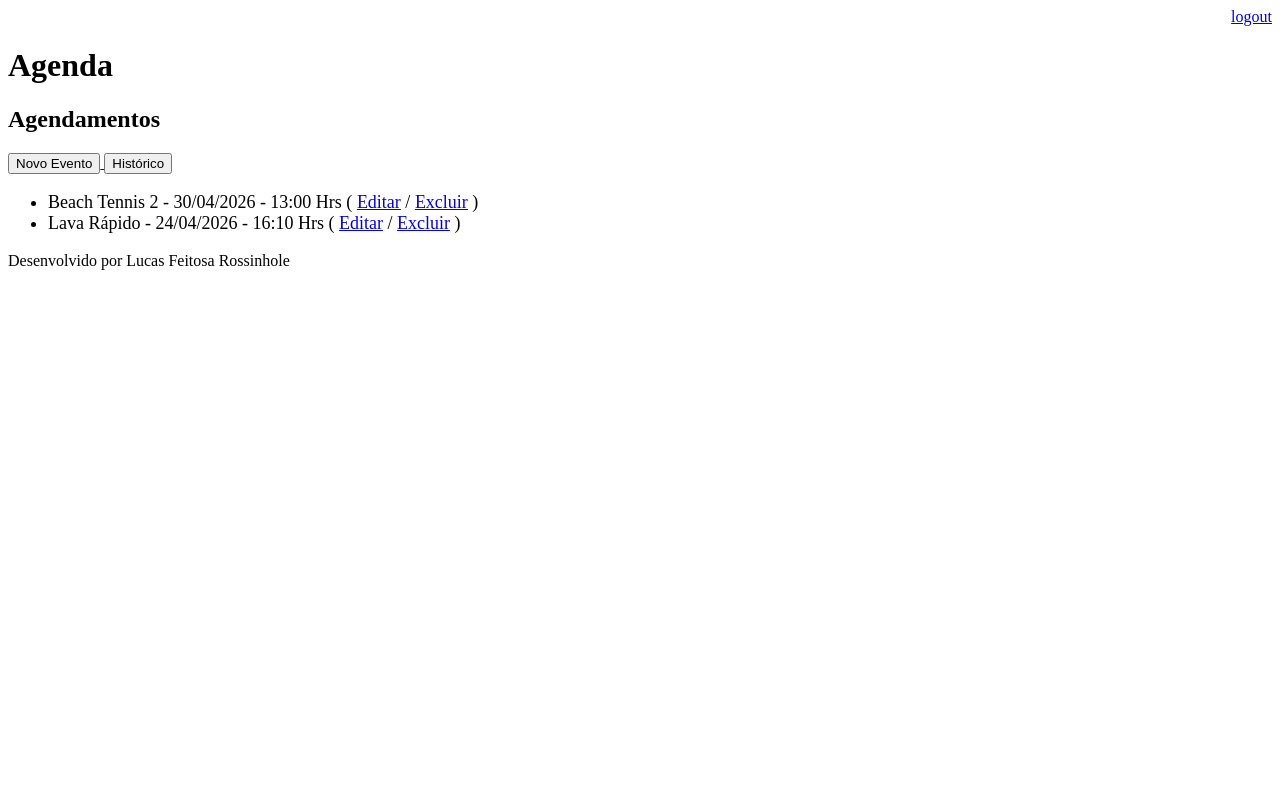
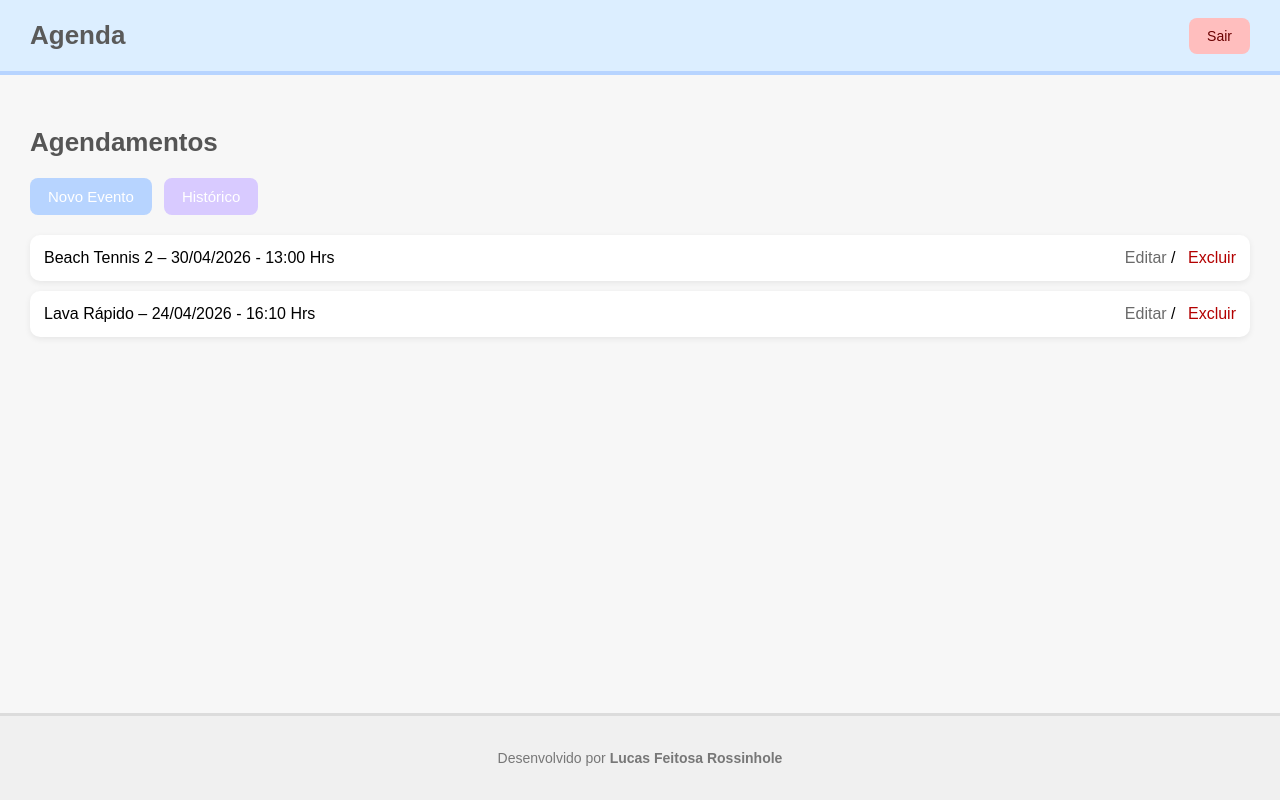
Before and after one commit to lfrossinhole/curso-django-dio-2-agenda, a Django app: page /agenda/ in a window 1280 px wide. Run offline with Django 5.2, Linux system fonts and the light colour scheme; a user stored in the database is signed in; data comes from the database, SQL or seed files in the repository; both versions use the stored data as it was after the commit.

Commit message:
feat: estilização das paginas html

```diff
--- a/agenda/settings.py
+++ b/agenda/settings.py
@@ -116,3 +116,7 @@
 # https://docs.djangoproject.com/en/6.0/howto/static-files/
 
 STATIC_URL = 'static/'
+
+STATICFILES_DIRS = [
+    BASE_DIR / 'static'
+]
--- /dev/null
+++ b/static/css/style.css
@@ -0,0 +1,266 @@
+/* =======================
+   ESTILO GERAL
+======================= */
+body {
+    margin: 0;
+    padding: 0;
+    font-family: "Poppins", sans-serif;
+    background: #f7f7f7;
+}
+
+/* =======================
+   TELA DE LOGIN
+======================= */
+.login-body {
+    display: flex;
+    justify-content: center;
+    align-items: center;
+    height: 100vh;
+}
+
+.login-container {
+    background: #ffffff;
+    padding: 40px 35px;
+    border-radius: 12px;
+    width: 350px;
+    box-shadow: 0px 4px 20px rgba(0,0,0,0.08);
+
+    /* Tons pastéis suaves */
+    border-top: 6px solid #c9dfff;   /* azul pastel */
+}
+
+.login-title {
+    text-align: center;
+    margin-bottom: 25px;
+    font-size: 28px;
+    color: #6a6a6a;
+}
+
+/* Formulário */
+.login-form {
+    display: flex;
+    flex-direction: column;
+}
+
+.login-form label {
+    margin-top: 10px;
+    margin-bottom: 5px;
+    color: #777;
+    font-size: 14px;
+}
+
+.login-form input {
+    padding: 12px;
+    border: 2px solid #dce7ff;
+    border-radius: 8px;
+    outline: none;
+    transition: .2s;
+    font-size: 14px;
+}
+
+.login-form input:focus {
+    border-color: #a9c6ff;
+}
+
+/* Botão */
+.btn-login {
+    margin-top: 20px;
+    padding: 12px;
+    background: #b7d4ff;
+    border: none;
+    border-radius: 8px;
+    color: #fff;
+    font-size: 16px;
+    cursor: pointer;
+    transition: .2s;
+}
+
+.btn-login:hover {
+    background: #9fc6ff;
+}
+
+/* Erros */
+.message-error {
+    margin-top: 20px;
+    background: #ffe0e0;
+    padding: 12px;
+    border-radius: 8px;
+    color: #b30000;
+    text-align: center;
+    border-left: 4px solid #ff9b9b;
+}
+
+/* =======================
+   HEADER
+======================= */
+
+.header {
+    width: 100%;
+    background: #dceeff; /* azul pastel */
+    padding: 20px 30px;
+    box-sizing: border-box;
+    display: flex;
+    justify-content: space-between;
+    align-items: center;
+    border-bottom: 4px solid #b7d4ff;
+}
+
+.header-title {
+    margin: 0;
+    font-size: 26px;
+    color: #5a5a5a;
+}
+
+.header-nav a.logout-btn {
+    background: #ffbebe;
+    color: #6a0000;
+    padding: 10px 18px;
+    border-radius: 8px;
+    text-decoration: none;
+    font-size: 14px;
+    transition: 0.2s;
+}
+
+.header-nav a.logout-btn:hover {
+    background: #ff9c9c;
+}
+
+/* =======================
+   PÁGINA BASE
+======================= */
+
+.page-body {
+    margin: 0;
+    min-height: 100vh;
+    display: flex;
+    flex-direction: column;
+}
+
+.page-content {
+    flex: 1;
+    padding: 30px;
+}
+
+/* =======================
+   FOOTER
+======================= */
+
+.footer {
+    text-align: center;
+    padding: 20px;
+    background: #f0f0f0;
+    color: #777;
+    border-top: 3px solid #dcdcdc;
+    font-size: 14px;
+}
+
+/* =======================
+   TÍTULOS E ESTRUTURA
+======================= */
+.page-title {
+    font-size: 26px;
+    margin-bottom: 20px;
+    color: #555;
+}
+
+/* =======================
+   BOTÕES
+======================= */
+.btn {
+    display: inline-block;
+    padding: 10px 18px;
+    border-radius: 8px;
+    font-size: 15px;
+    text-decoration: none;
+    color: #fff;
+    transition: 0.2s;
+}
+
+.pastel-blue { background: #b7d4ff; }
+.pastel-blue:hover { background: #9fc6ff; }
+
+.pastel-purple { background: #d8caff; }
+.pastel-purple:hover { background: #cbb9ff; }
+
+.pastel-gray { background: #cccccc; }
+.pastel-gray:hover { background: #b7b7b7; }
+
+/* linha de botões */
+.actions-row {
+    display: flex;
+    gap: 12px;
+    margin-bottom: 20px;
+}
+
+/* =======================
+   LISTA DE EVENTOS
+======================= */
+.event-list {
+    list-style: none;
+    padding: 0;
+    margin-top: 20px;
+}
+
+.event-item {
+    background: #ffffff;
+    padding: 14px;
+    margin-bottom: 10px;
+    border-radius: 10px;
+    box-shadow: 0 2px 6px rgba(0,0,0,0.07);
+    display: flex;
+    justify-content: space-between;
+    align-items: center;
+}
+
+.event-late { border-left: 5px solid #ff9b9b; }
+.event-warning { border-left: 5px solid #ffd18a; }
+
+.event-actions a {
+    text-decoration: none;
+    margin-left: 8px;
+}
+
+.link-edit { color: #6a6a6a; }
+.link-edit:hover { text-decoration: underline; }
+
+.link-delete { color: #b30000; }
+.link-delete:hover { text-decoration: underline; }
+
+/* =======================
+   FORMULÁRIOS
+======================= */
+.form-card {
+    background: #ffffff;
+    padding: 25px;
+    border-radius: 12px;
+    width: 350px;
+    box-shadow: 0px 4px 20px rgba(0,0,0,0.08);
+}
+
+.form-default {
+    display: flex;
+    flex-direction: column;
+}
+
+.form-default label {
+    margin-top: 12px;
+    margin-bottom: 5px;
+    color: #777;
+}
+
+.form-default input,
+.form-default textarea {
+    padding: 10px;
+    border: 2px solid #dce7ff;
+    border-radius: 8px;
+    font-size: 14px;
+    outline: none;
+    transition: .2s;
+}
+
+.form-default input:focus,
+.form-default textarea:focus {
+    border-color: #a9c6ff;
+}
+
+.mt-20 { margin-top: 20px; }
--- a/templates/agenda.html
+++ b/templates/agenda.html
@@ -1,29 +1,31 @@
-<!-- Aula 3: Estendendo o template model-page.html para reutilizar o código do cabeçalho e rodapé da página -->
 {% extends "model-page.html" %}
 
-<!-- Aula 3: Preenchendo o bloco de conteúdo definido no template model-page.html -->
 {% block content %}
-<h2>Agendamentos</h2>
+<h2 class="page-title">Agendamentos</h2>
 
-<a href="evento/">
-    <button type="button">Novo Evento</button>
-</a>
-<a href="historico/">
-    <button type="button">Histórico</button>
-</a>
-<ul style="font-size: 18px">
-    {% for evento in eventos %} <!-- Aula 3: Percorrendo a lista de eventos e exibindo o título e a data de cada um -->
-    <li>
-        <div
-        {% if evento.get_evento_atrasado %} style="color: red" {% endif %}
-        {% if evento.get_evento_vencendo %} style="color: orange" {% endif %}
-        >
-            <!-- Aula 5: Verificando se o evento está atrasado e, se estiver, exibindo o título em vermelho -->
-            {{ evento.titulo }} - {{ evento.get_data_evento }}
-            ( <a href="evento/?id={{ evento.id }}">Editar</a> <!-- Aqui ele passou o ID como parâmento no GET-->
-            / <a href="evento/delete/{{ evento.id }}/">Excluir</a> )
-        </div>
+<div class="actions-row">
+    <a href="evento/" class="btn pastel-blue">Novo Evento</a>
+    <a href="historico/" class="btn pastel-purple">Histórico</a>
+</div>
+
+<ul class="event-list">
+    {% for evento in eventos %}
+    <li class="event-item
+        {% if evento.get_evento_atrasado %}
+            event-late
+        {% elif evento.get_evento_vencendo %}
+            event-warning
+        {% endif %}
+    ">
+        <span>{{ evento.titulo }} – {{ evento.get_data_evento }}</span>
+
+        <span class="event-actions">
+            <a href="evento/?id={{ evento.id }}" class="link-edit">Editar</a>
+            <span>/</span>
+            <a href="evento/delete/{{ evento.id }}/" class="link-delete">Excluir</a>
+        </span>
     </li>
     {% endfor %}
 </ul>
+
 {% endblock %}
--- a/templates/model-footer.html
+++ b/templates/model-footer.html
@@ -1 +1,5 @@
-<p>Desenvolvido por Lucas Feitosa Rossinhole</p>
+<!-- model-footer.html -->
+
+<footer class="footer">
+    <p>Desenvolvido por <strong>Lucas Feitosa Rossinhole</strong></p>
+</footer>
--- a/templates/model-header.html
+++ b/templates/model-header.html
@@ -1,9 +1,21 @@
+<!-- model-header.html -->
 
-    <meta charset="UTF-8">
-    <meta name="viewport" content="width=device-width, initial-scale=1.0">
-    <title>Agenda</title>
+{% load static %}
 
-    <div align="right">
-        <a href="/logout">logout</a>
-    </div>
-    <h1>Agenda</h1>
+<!-- Metadados -->
+<meta charset="UTF-8">
+<meta name="viewport" content="width=device-width, initial-scale=1.0">
+
+<!-- CSS Global -->
+<link rel="stylesheet" href="{% static 'css/style.css' %}">
+
+<title>Agenda</title>
+
+<!-- Header visual -->
+<header class="header">
+    <h1 class="header-title">Agenda</h1>
+
+    <nav class="header-nav">
+        <a href="/logout" class="logout-btn">Sair</a>
+    </nav>
+</header>
--- a/templates/model-page.html
+++ b/templates/model-page.html
@@ -1,12 +1,17 @@
 <!DOCTYPE html>
 <html lang="pt-br">
+
 <head>
-    {% include "model-header.html" %} <!-- Aula 3: Incluindo o arquivo model-header.html para reutilizar o código do cabeçalho da página -->
+    {% include "model-header.html" %}
 </head>
-<body>
-    <!-- Aula 3: Criando um bloco de conteúdo para ser preenchido pelas páginas que herdam esse template -->
-    {% block content %} {% endblock %}
-    <!-- Aula 3: Incluindo o arquivo model-footer.html para reutilizar o código do rodapé da página -->
+
+<body class="page-body">
+
+    <main class="page-content">
+        {% block content %} {% endblock %}
+    </main>
+
     {% include "model-footer.html" %}
+
 </body>
 </html>
```
Also changed, not shown: templates/evento.html (+27 -26 lines), templates/historico.html (+10 -9 lines), templates/login.html (+26 -18 lines), db.sqlite3.
